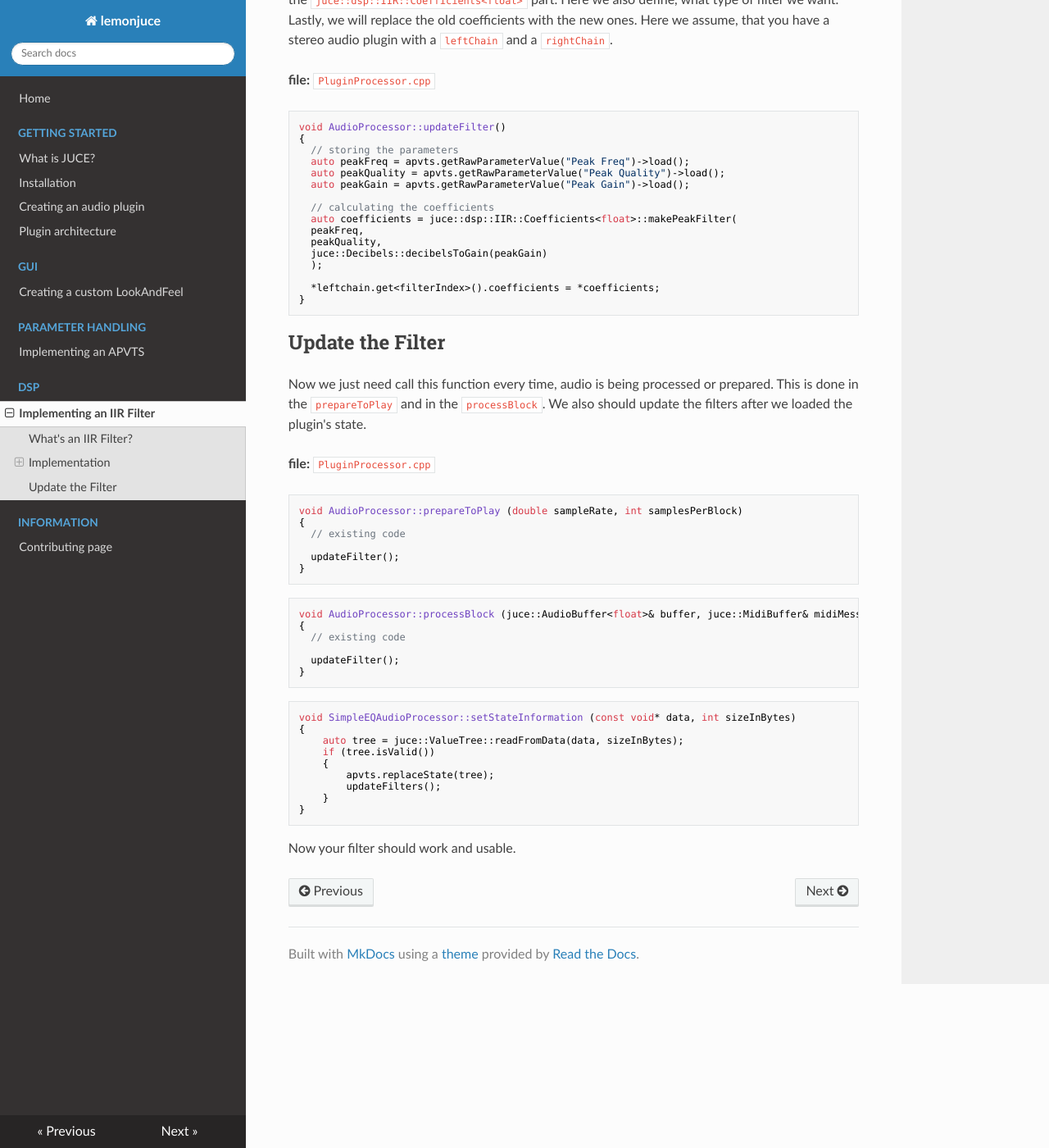
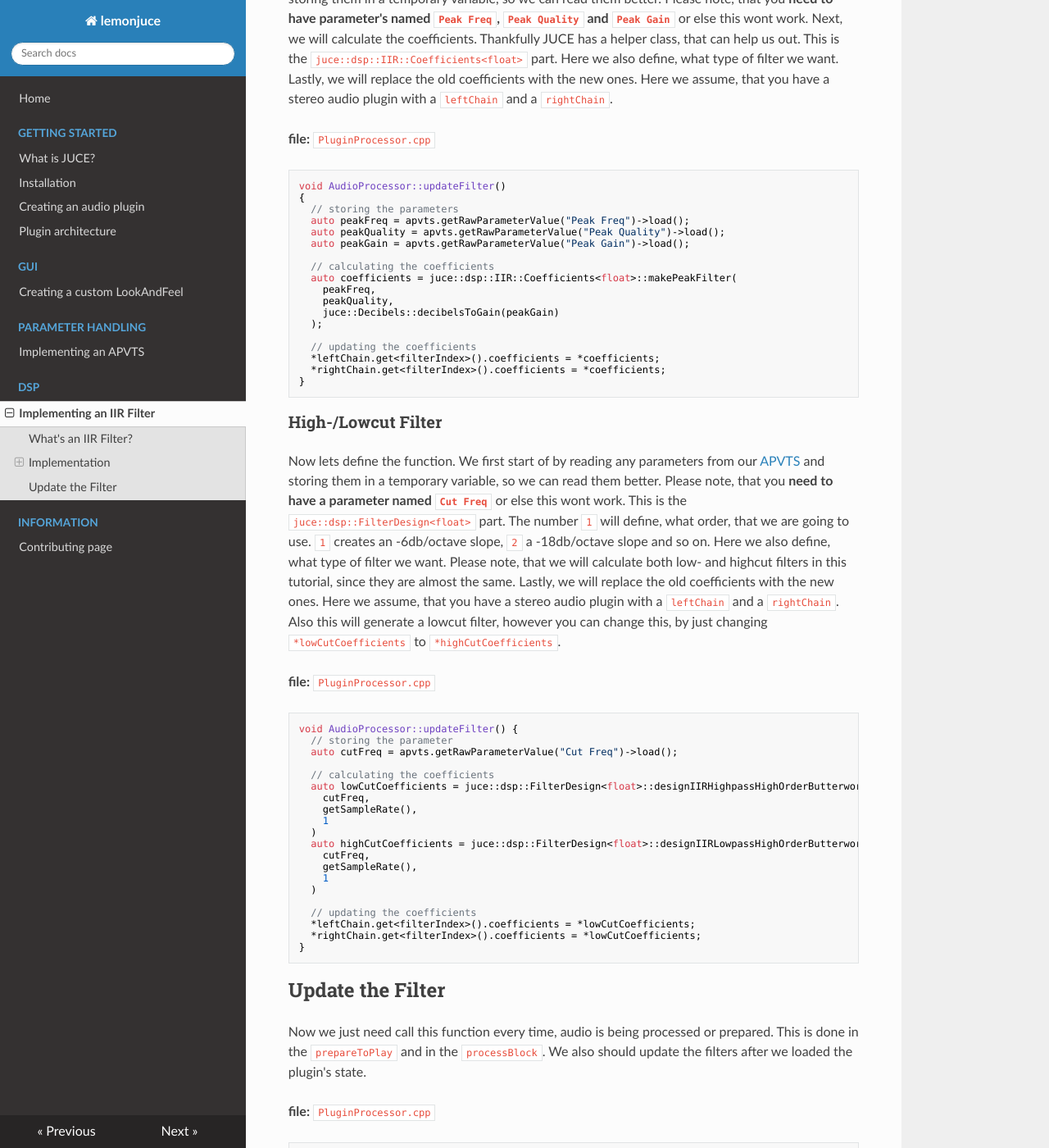
Before and after one commit to arcathrax/lemonjuce, an MkDocs documentation site: the page built from docs/dsp/implementing_an_iir_filter.md, in a window 1280 px wide and 1400 px high, scrolled down 1301 px. Shown: the whole window at 82% size. Built offline with MkDocs 1.6.1, drawn with Linux system fonts in a browser that asks for light colours; nearby versions of some CDN libraries; some of the changed text lies outside the part shown.

Commit message:
feat: wrote "High-/Lowcut Filter"

````diff
--- a/docs/dsp/implementing_an_iir_filter.md
+++ b/docs/dsp/implementing_an_iir_filter.md
@@ -37,6 +37,8 @@ private:
   void updateFilter();
 ```
 
+In the next step, you need to define, what filter to use. In this tutorial you can currently choose from [Peak Filter](/dsp/implementing_an_iir_filter#peak-filter) and an [Low/Highcut Filter](/dsp/implementing_an_iir_filter#high-lowcut-filter).
+
 ### Peak Filter
 
 Now lets define the function. We first start of by reading any parameters from our [APVTS](/parameter_handling/implementing_an_apvts) and storing them in a temporary variable, so we can read them better. Please note, that you **need to have parameter's named `Peak Freq`, `Peak Quality` and `Peak Gain`** or else this wont work. Next, we will calculate the coefficients. Thankfully JUCE has a helper class, that can help us out. This is the `juce::dsp::IIR::Coefficients<float>` part. Here we also define, what type of filter we want. Lastly, we will replace the old coefficients with the new ones. Here we assume, that you have a stereo audio plugin with a `leftChain` and a `rightChain`.
@@ -53,12 +55,44 @@ void AudioProcessor::updateFilter()
 
   // calculating the coefficients
   auto coefficients = juce::dsp::IIR::Coefficients<float>::makePeakFilter(
-  peakFreq,
-  peakQuality,
-  juce::Decibels::decibelsToGain(peakGain)
+    peakFreq,
+    peakQuality,
+    juce::Decibels::decibelsToGain(peakGain)
   );
 
-  *leftchain.get<filterIndex>().coefficients = *coefficients;
+  // updating the coefficients
+  *leftChain.get<filterIndex>().coefficients = *coefficients;
+  *rightChain.get<filterIndex>().coefficients = *coefficients;
+}
+```
+
+
+### High-/Lowcut Filter
+
+Now lets define the function. We first start of by reading any parameters from our [APVTS](/parameter_handling/implementing_an_apvts) and storing them in a temporary variable, so we can read them better. Please note, that you **need to have a parameter named `Cut Freq`** or else this wont work. This is the `juce::dsp::FilterDesign<float>` part. The number `1` will define, what order, that we are going to use. `1` creates an -6db/octave slope, `2` a -18db/octave slope and so on. Here we also define, what type of filter we want. Please note, that we will calculate both low- and highcut filters in this tutorial, since they are almost the same. Lastly, we will replace the old coefficients with the new ones. Here we assume, that you have a stereo audio plugin with a `leftChain` and a `rightChain`. Also this will generate a lowcut filter, however you can change this, by just changing `*lowCutCoefficients` to `*highCutCoefficients`.
+
+**file:** `PluginProcessor.cpp`
+
+```c++
+void AudioProcessor::updateFilter() {
+  // storing the parameter
+  auto cutFreq = apvts.getRawParameterValue("Cut Freq")->load();
+
+  // calculating the coefficients
+  auto lowCutCoefficients = juce::dsp::FilterDesign<float>::designIIRHighpassHighOrderButterworthMethod(
+    cutFreq,
+    getSampleRate(),
+    1
+  )
+  auto highCutCoefficients = juce::dsp::FilterDesign<float>::designIIRLowpassHighOrderButterworthMethod(
+    cutFreq,
+    getSampleRate(),
+    1
+  )
+
+  // updating the coefficients
+  *leftChain.get<filterIndex>().coefficients = *lowCutCoefficients;
+  *rightChain.get<filterIndex>().coefficients = *lowCutCoefficients;
 }
 ```
 
````
Also changed, not shown: README.md (+1 -1 lines).
